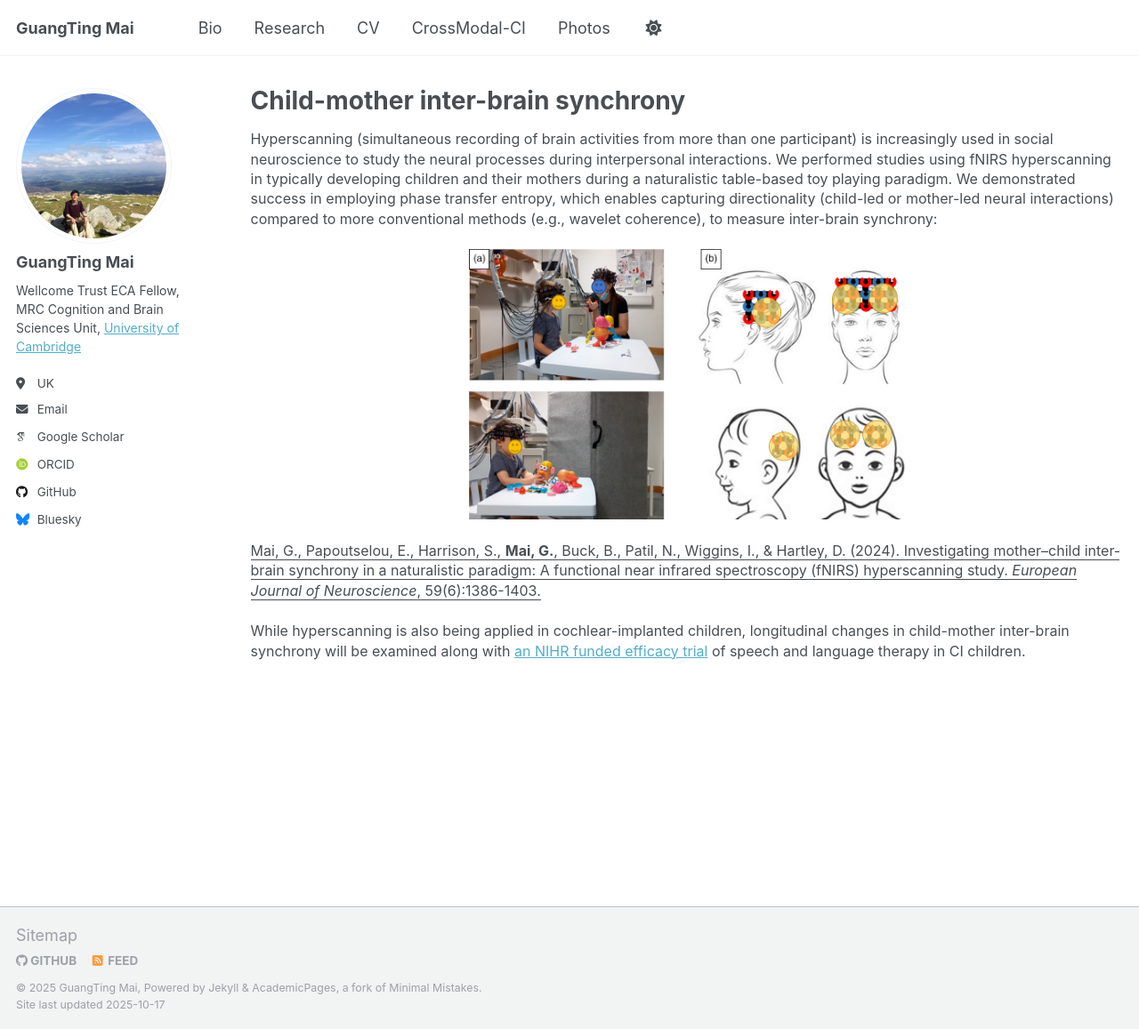
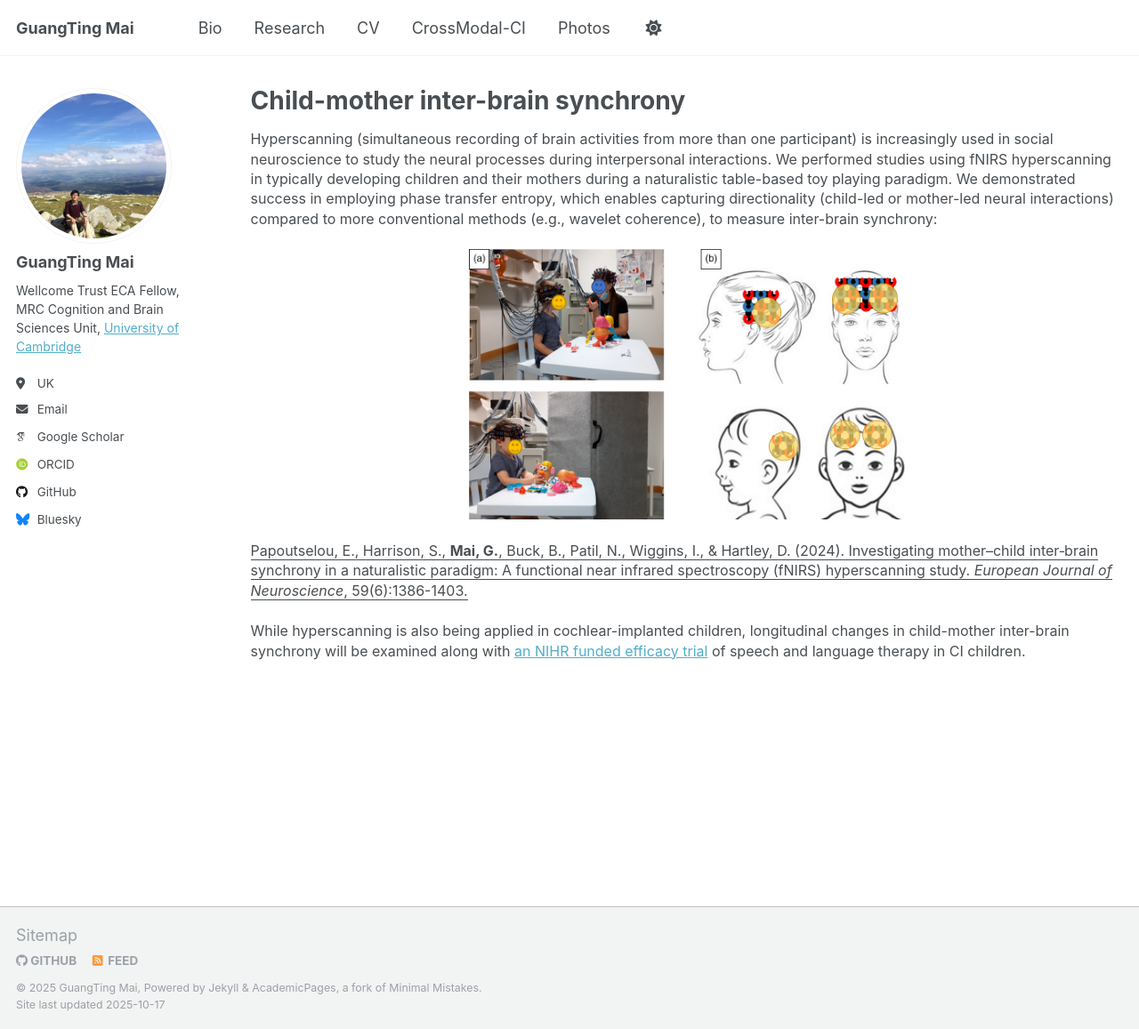
Before and after one commit to guangtingmai/guangtingmai.github.io, a Jekyll site: the page built from _pages/interbrain-sync.html, in a window 1280 px wide and 1157 px high. Shown: the whole window at 89% size. Built offline with Jekyll 4.4.1, drawn with Linux system fonts in a browser that asks for light colours; some web fonts are replaced.

Commit message:
Update interbrain-sync.html

```diff
--- a/_pages/interbrain-sync.html
+++ b/_pages/interbrain-sync.html
@@ -12,7 +12,7 @@
 <p align="center">
   <img src="https://guangtingmai.github.io/images/ejn.jpg" width="50%">
 </p>
-<p><span style="font-size: 12pt;line-height: 1.4;display: block;margin-bottom: 0.1vh"><a href="https://onlinelibrary.wiley.com/doi/full/10.1111/ejn.16233" style="color:inherit; text-decoration:none;"><u>Mai, G., Papoutselou, E., Harrison, S., <strong>Mai, G.</strong>, Buck, B., Patil, N., Wiggins, I., & Hartley, D. (2024). Investigating mother–child inter‐brain synchrony in a naturalistic paradigm: A functional near infrared spectroscopy (fNIRS) hyperscanning study. <i>European Journal of Neuroscience</i>, 59(6):1386-1403.</u></a></span></p>
+<p><span style="font-size: 12pt;line-height: 1.4;display: block;margin-bottom: 0.1vh"><a href="https://onlinelibrary.wiley.com/doi/full/10.1111/ejn.16233" style="color:inherit; text-decoration:none;"><u>Papoutselou, E., Harrison, S., <strong>Mai, G.</strong>, Buck, B., Patil, N., Wiggins, I., & Hartley, D. (2024). Investigating mother–child inter‐brain synchrony in a naturalistic paradigm: A functional near infrared spectroscopy (fNIRS) hyperscanning study. <i>European Journal of Neuroscience</i>, 59(6):1386-1403.</u></a></span></p>
 <p><span style="font-size: 12pt;line-height: 1.4;display: block;margin-bottom: 0.1vh">While hyperscanning is also being applied in cochlear-implanted
   children, longitudinal changes in child-mother inter-brain synchrony will be examined along with <a href="https://www.impact-trial.ac.uk/">an NIHR
   funded efficacy trial</a> of speech and language therapy in CI children.</span></p>
```
